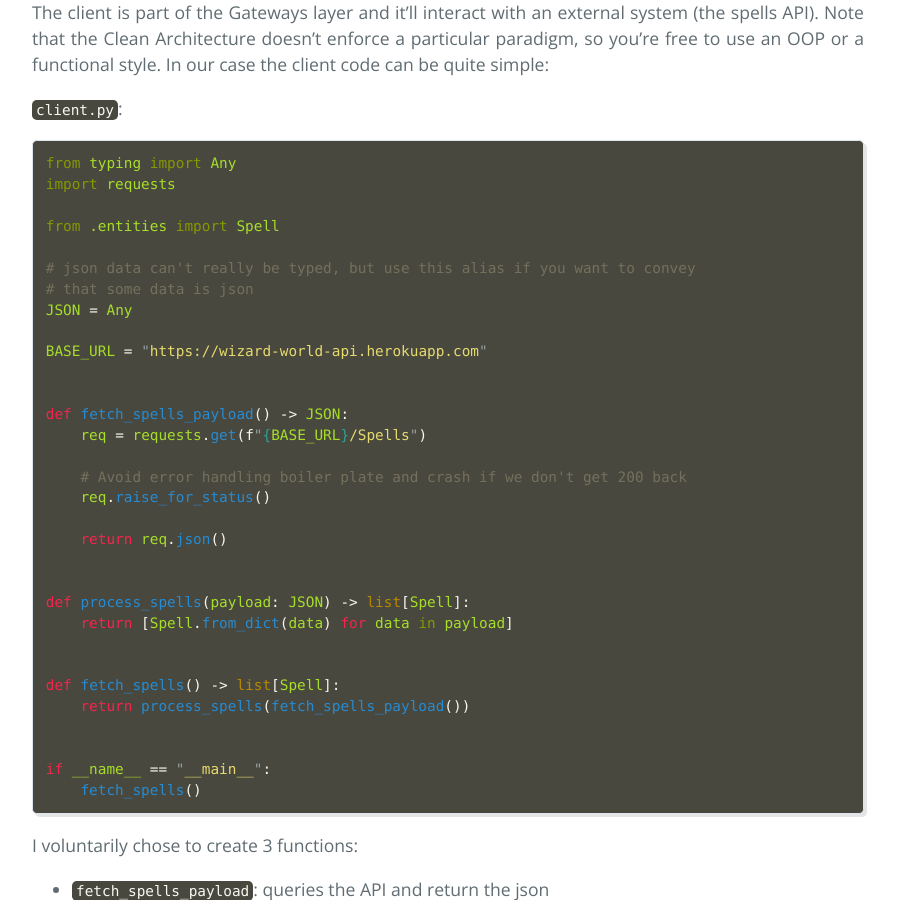
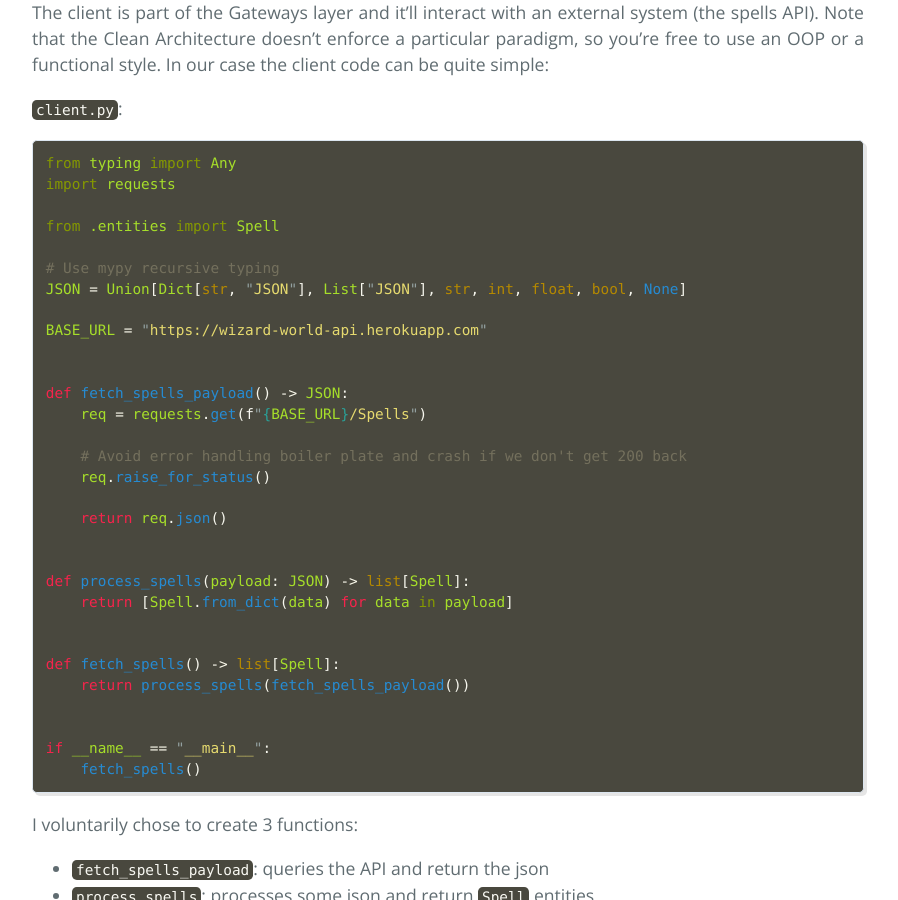
Before and after one commit to JPFrancoia/JPFrancoia.github.io, a Jekyll site: the page built from _posts/2023-03-20-clean-architecture-python.md, in a window 1280 px wide and 900 px high, scrolled down 7208 px. Shown: the whole window, without its empty margins (192-1090 px from the left). Built offline with Jekyll 4.4.1, drawn with Linux system fonts in a browser that asks for light colours; the repository's description, which GitHub fills in, is left out.

Commit message:
Json typing.

```diff
--- a/_posts/2023-03-20-clean-architecture-python.md
+++ b/_posts/2023-03-20-clean-architecture-python.md
@@ -299,9 +299,8 @@ import requests
 
 from .entities import Spell
 
-# json data can't really be typed, but use this alias if you want to convey
-# that some data is json
-JSON = Any
+# Use mypy recursive typing
+JSON = Union[Dict[str, "JSON"], List["JSON"], str, int, float, bool, None]
 
 BASE_URL = "https://wizard-world-api.herokuapp.com"
 
```
